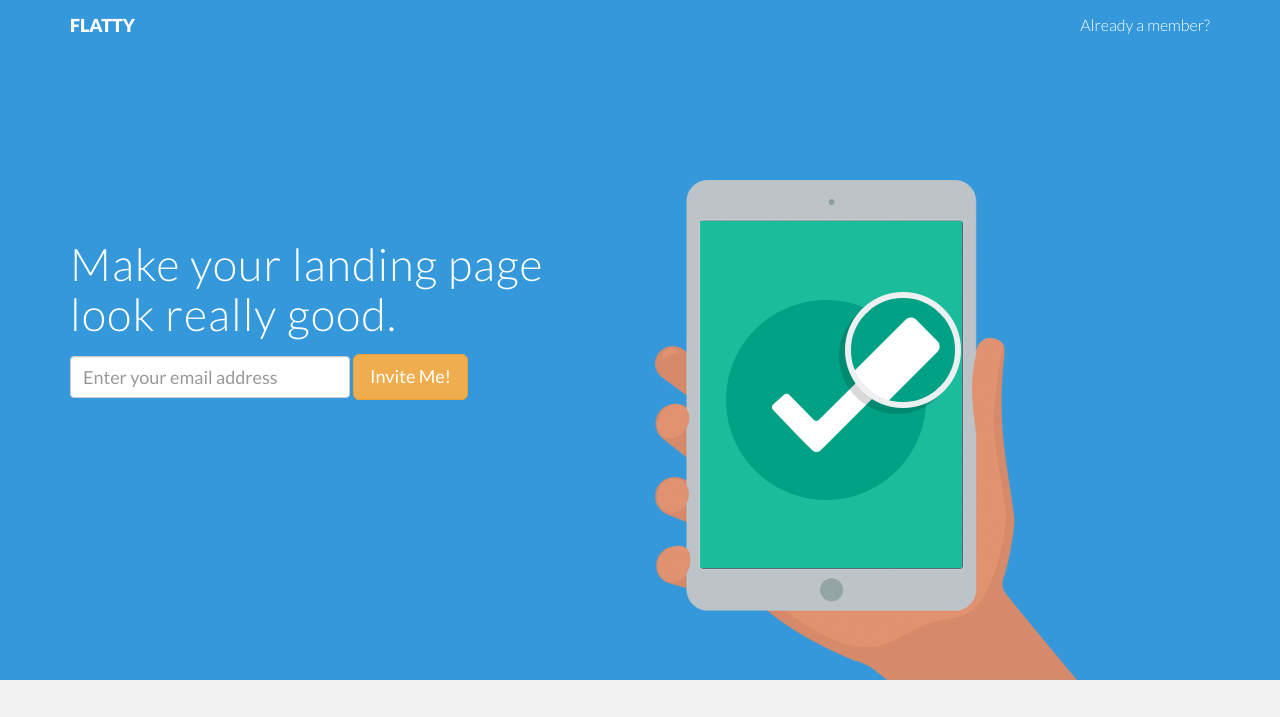
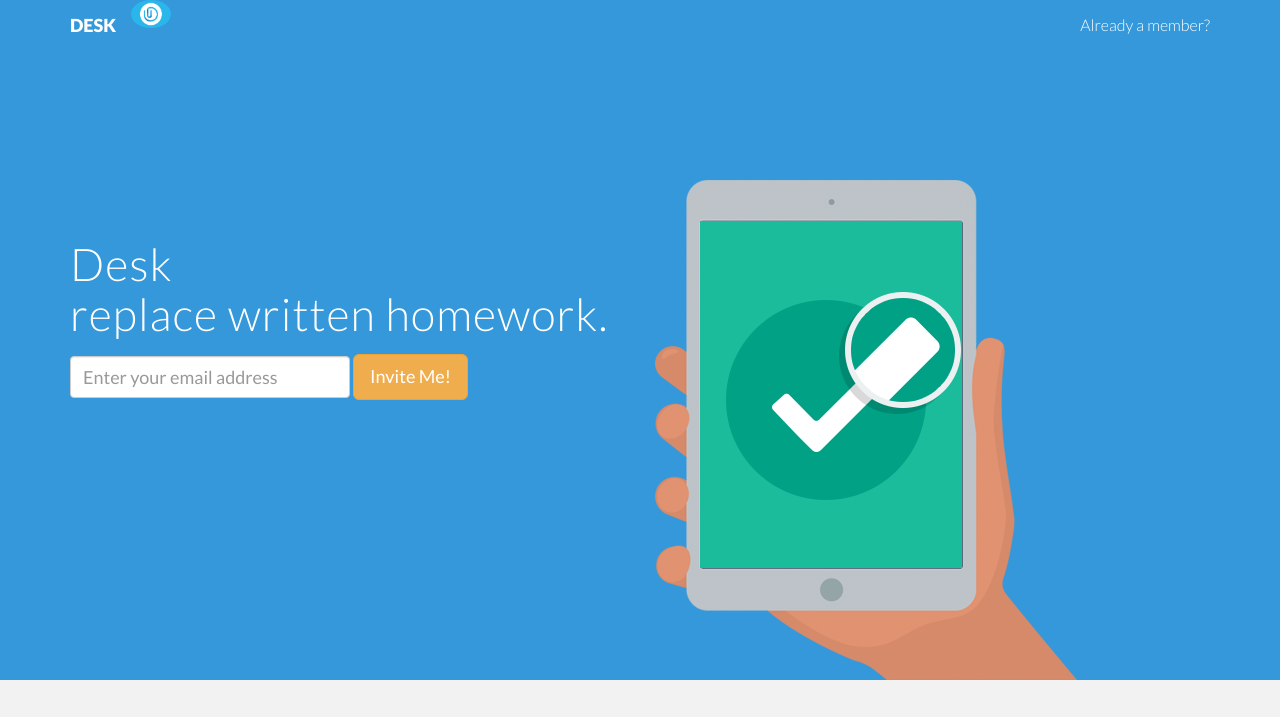
Before and after one commit to cagejsn/desk-website, a plain HTML site: page index.html in a window 1280 px wide. Shown: the top 717 px of the page. Drawn offline with nearby package versions, Linux system fonts and the light colour scheme.

Commit message:
Added necessary images from desk.education

```diff
--- a/index.html
+++ b/index.html
@@ -8,7 +8,7 @@
     <meta name="author" content="">
     <link rel="shortcut icon" href="assets/img/favicon.png">
 
-    <title>Desk - Homework Solving Sandbox Landing Page</title>
+    <title>Desk - Homework Solving Sandbox</title>
 
     <!-- Bootstrap core CSS -->
     <link href="assets/css/bootstrap.css" rel="stylesheet">
@@ -37,7 +37,8 @@
             <span class="icon-bar"></span>
             <span class="icon-bar"></span>
           </button>
-          <a class="navbar-brand" href="#"><b>FLATTY</b></a>
+          <a class="navbar-brand" href="#"><b>DESK</b></a>
+          <img class="img-circle" src="assets/img/DeskLogo.png" width="40" alt="">
         </div>
         <div class="navbar-collapse collapse">
           <ul class="nav navbar-nav navbar-right">
@@ -51,8 +52,8 @@
 		<div class="container">
 			<div class="row">
 				<div class="col-lg-6">
-					<h1>Make your landing page<br/>
-					look really good.</h1>
+					<h1>Desk<br/>
+					replace written homework.</h1>
 					<form class="form-inline" role="form">
 					  <div class="form-group">
 					    <input type="email" class="form-control" id="exampleInputEmail1" placeholder="Enter your email address">
```
Also changed, not shown: assets/img/DeskLogo.png (added), assets/img/LinkedInLogo.png (added), assets/img/classroom.jpg (added), assets/img/dailyTexanLogo.png (added), assets/img/downloadIcon.png (added), 1 other file.
